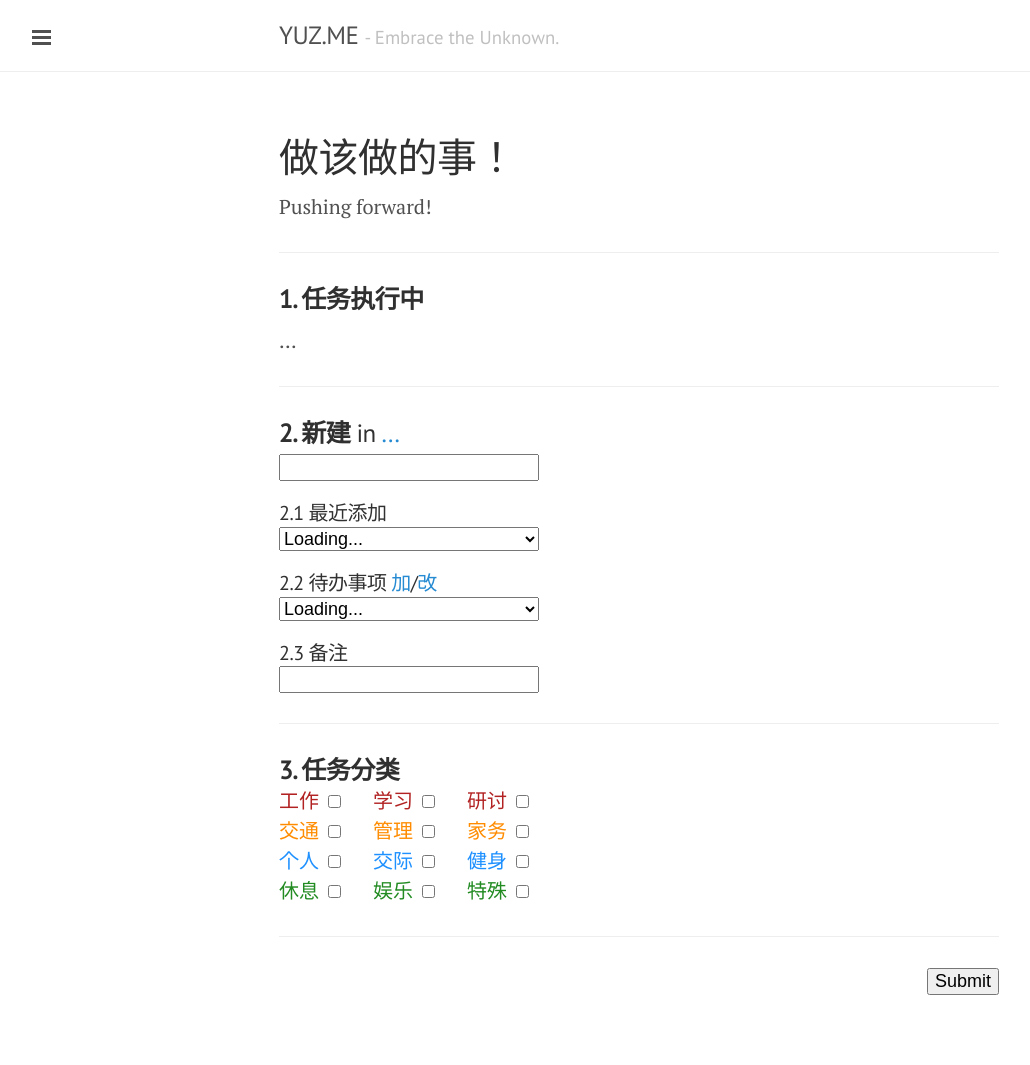
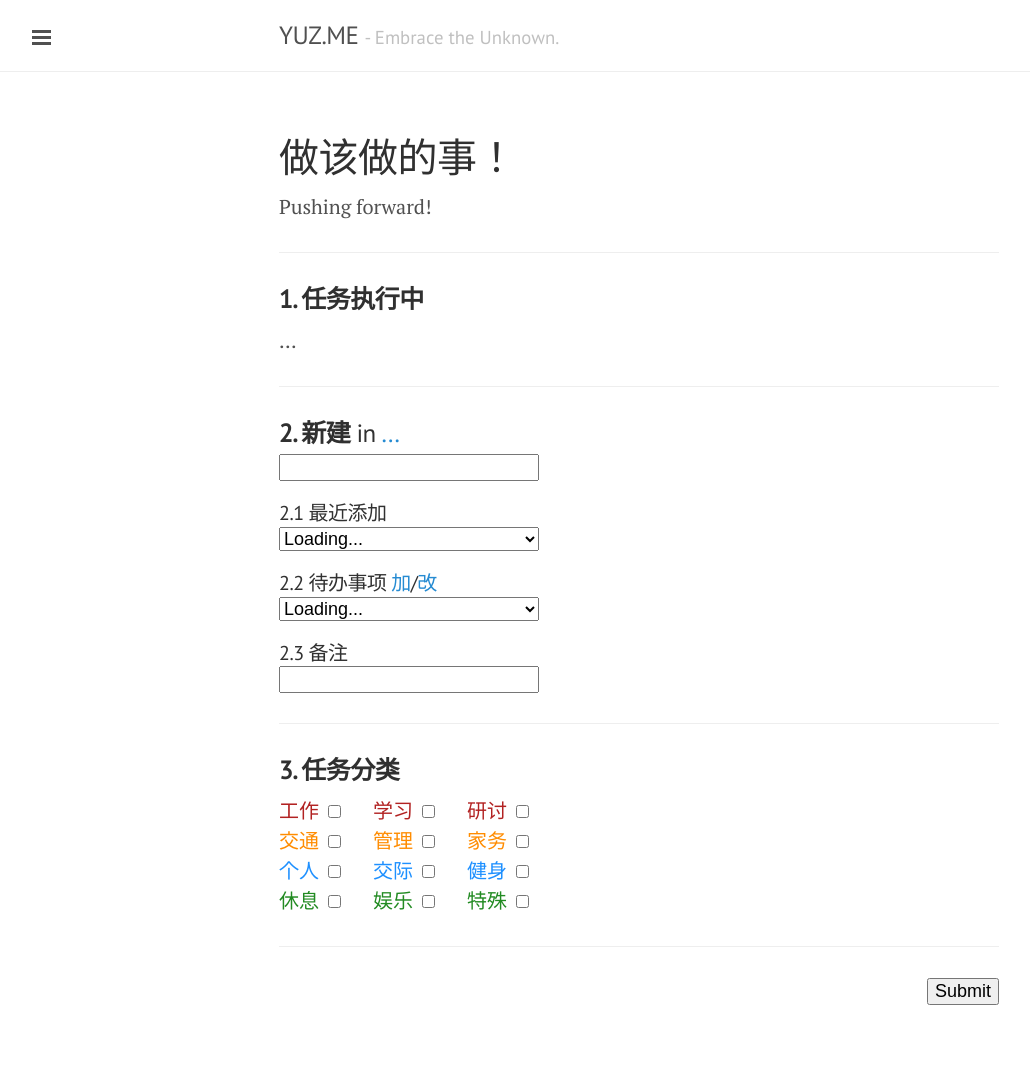
Before and after one commit to yusite/yuz.me, a Jekyll site: the page built from log.md, in a window 1280 px wide. Shown: the whole page, without its empty margins (1-1031 px from the left). Built offline with Jekyll 4.4.1, drawn with Linux system fonts in a browser that asks for light colours; Markdown is read by kramdown in place of the engine named in the settings.

Commit message:
update style

```diff
--- a/log.md
+++ b/log.md
@@ -13,7 +13,7 @@ Pushing forward!
 <form action="https://script.google.com/macros/s/AKfycbxRYZQtTQ3qBQtxU5Q1iMV9_hlgvgALyTyID42IUNfDouFsajfN/exec" method="GET">
 
 <h3><strong>1. 任务执行中</strong></h3>
-<div id="log">...</div>
+<div id="log" style="font-size:20px;">...</div>
 
 <hr>
 
@@ -45,10 +45,10 @@ Pushing forward!
 
 <hr>
 
-<h3 style="margin-bottom:0px;">
-<strong>3. 任务分类</strong>
+<h3><strong>3. 任务分类</strong>
 <span style="color:red;" id="test"></span>
 </h3>
+
 <div style="font-size:20px;">
 <label for="a1" style="color:FireBrick;">工作</label>
 <input type="checkbox" id ="a1" name="category" value="工作">
```
